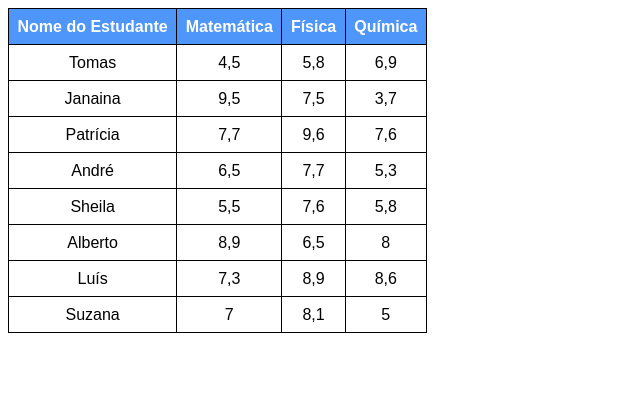
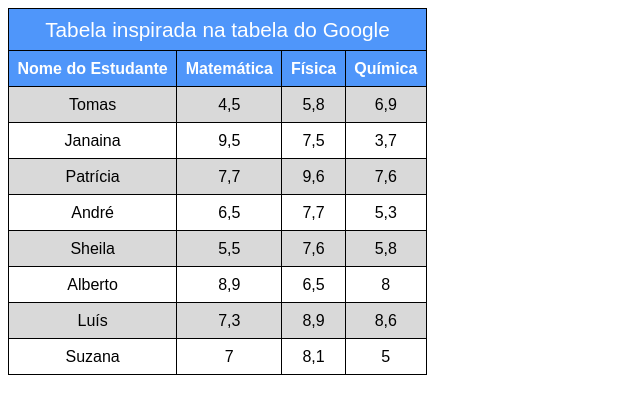
Before and after one commit to arthurferreira-dev/Tabelas-Volume-3, a plain HTML site: page Tabela 01/index.html in a window 1280 px wide. Shown: the whole page, without its empty margins (0-640 px from the left). Drawn offline with Linux system fonts and the light colour scheme.

Commit message:
finish com efeito zebrado

```diff
--- a/Tabela 01/index.html
+++ b/Tabela 01/index.html
@@ -8,6 +8,7 @@
 </head>
 <body>
     <table>
+        <caption>Tabela inspirada na tabela do <a href="https://storage.googleapis.com/novo-blog-wordpress/2023/08/ea7a920e-como-fazer-uma-tabela-no-excel-passo-a-passo.gif" target="_blank">Google</a></caption>
         <thead>
             <tr>
                 <th>Nome do Estudante</th>
--- a/Tabela 01/styles.css
+++ b/Tabela 01/styles.css
@@ -14,6 +14,10 @@ th, td {
     text-align: center;
 }
 
+tbody > tr:nth-child(odd) {
+    background-color: #d9d9d9;
+}
+
 thead {
     background-color: #4f96fa;
 }
@@ -22,3 +26,23 @@ th {
     color: #fff;
     font-weight: bold;
 }
+
+a {
+    color: #fff;
+    text-decoration: none;
+    transition-duration: 0.38s;
+}
+
+a:hover {
+    text-decoration: underline;
+}
+
+caption {
+    font-size: 1.3em;
+    padding: 8.5px;
+    border-top: 1px solid #000;
+    border-left: 1px solid #000;
+    border-right: 1px solid #000;
+    background-color: #4f96fa;
+    color: #fff;
+}
```
